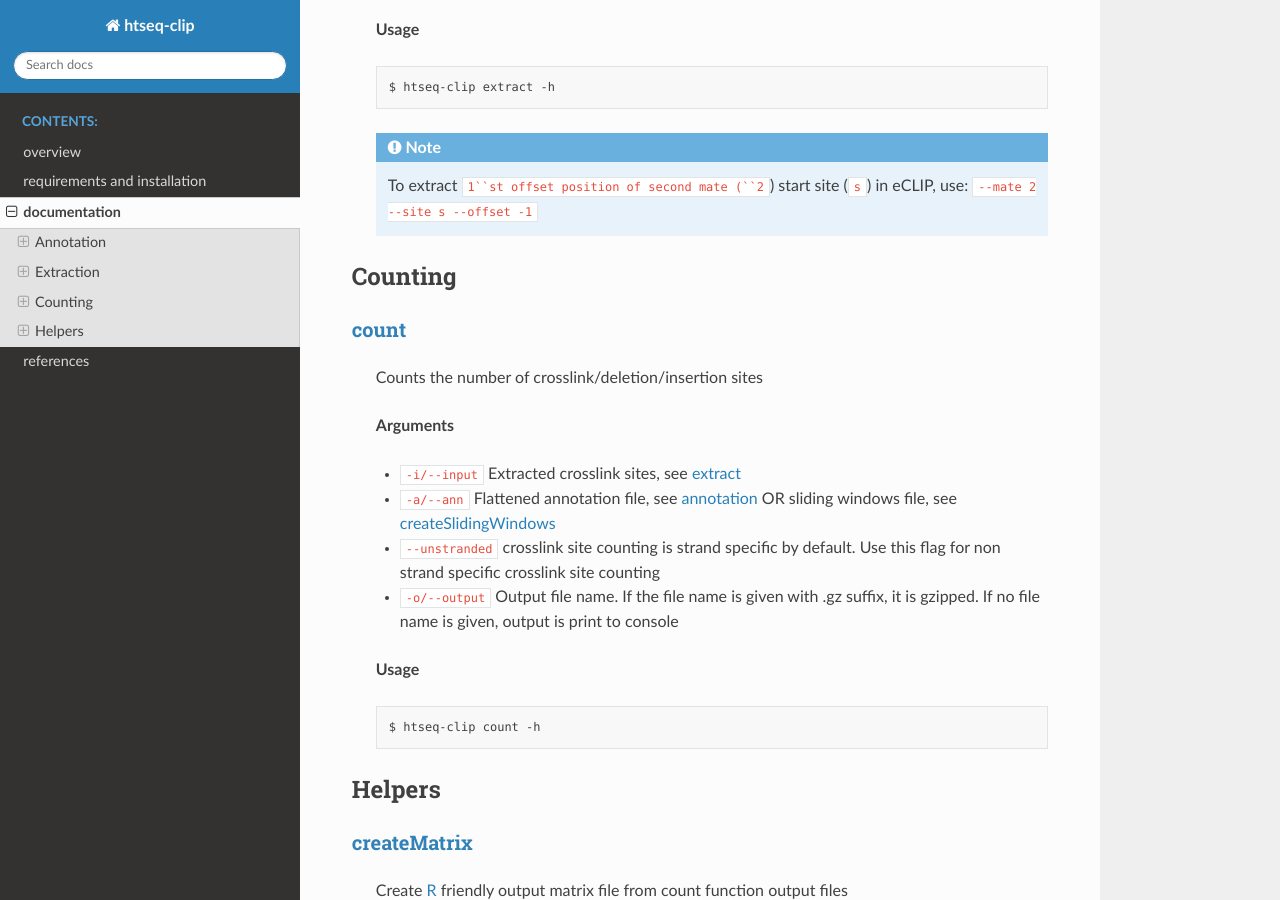
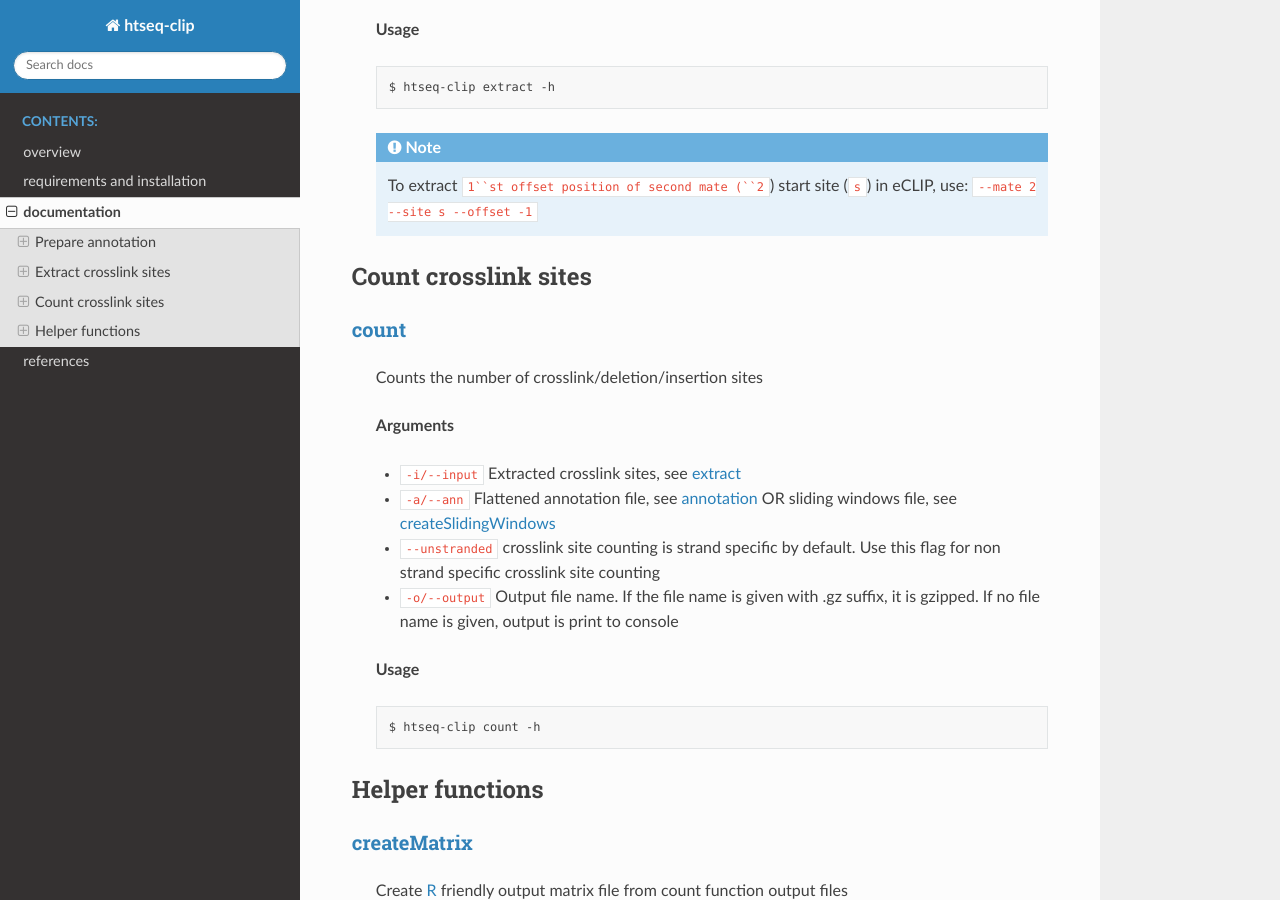
Before and after one commit to EMBL-Hentze-group/htseq-clip, a Sphinx documentation site: the page built from docs/source/documentation.rst, in a window 1280 px wide and 900 px high, scrolled down 2609 px. Built offline with Sphinx 7.4.7 and the Read the Docs theme 2.0.0, drawn with Linux system fonts in a browser that asks for light colours; some of the changed text lies outside the part shown.

Commit message:
update documentation

```diff
--- a/docs/source/documentation.rst
+++ b/docs/source/documentation.rst
@@ -19,7 +19,7 @@ The available functions can be categorized into 4 different classes given below.
 
 .. _AnnotationOverview:
 
-Annotation
+Prepare annotation
 **********
 
 .. _annotation:
@@ -93,7 +93,7 @@ Annotation
 
 .. _ExtractionOverview:
 
-Extraction
+Extract crosslink sites
 **********
 
 .. _extract:
@@ -141,7 +141,7 @@ Extraction
 
 .. _CountOverview:
 
-Counting
+Count crosslink sites
 ********
 
 .. _count:
@@ -164,7 +164,7 @@ Counting
 
     $ htseq-clip count -h
 
-Helpers
+Helper functions
 *******
 
 .. _createMatrix:
--- a/docs/source/overview.rst
+++ b/docs/source/overview.rst
@@ -13,7 +13,7 @@ overview
 htseq-clip is a toolset designed for the processing and analysis of eCLIP/iCLIP dataset.
 This package is designed primarily to do the following operations:
 
-:ref:`Annotation <AnnotationOverview>`
+:ref:`Prepare annotation <AnnotationOverview>`
 ***************************************
 
 A suite of functions to process and flatten genome annotation file.
@@ -173,7 +173,7 @@ An example is given below
 
 .. Note:: There will be zero overlap between neighboring windows from two separate gene features
 
-:ref:`Extraction <ExtractionOverview>`
+:ref:`Extract crosslink sites <ExtractionOverview>`
 **************************************
 Extract and process crosslink sites from alignment file.
 
@@ -290,7 +290,7 @@ Given below is an example paired end sequence and start, middle and end position
 
 .. Note:: In a paired end alignment file, argument ``--mate`` is used to choose the read/mate from which crosslink sites are extracted. The sequencing protocol used to generate the file determines whether the crosslink site is located on the first mate or the second mate. Please consult your sequencing protocol to decide which mate to use.
 
-:ref:`Count <CountOverview>`
+:ref:`Count crosslink sites <CountOverview>`
 ****************************
 Calculate the number of extracted crosslink sites per given gene annotation feature.
 
```
Also changed, not shown: docs/source/htseq-clip.png.
